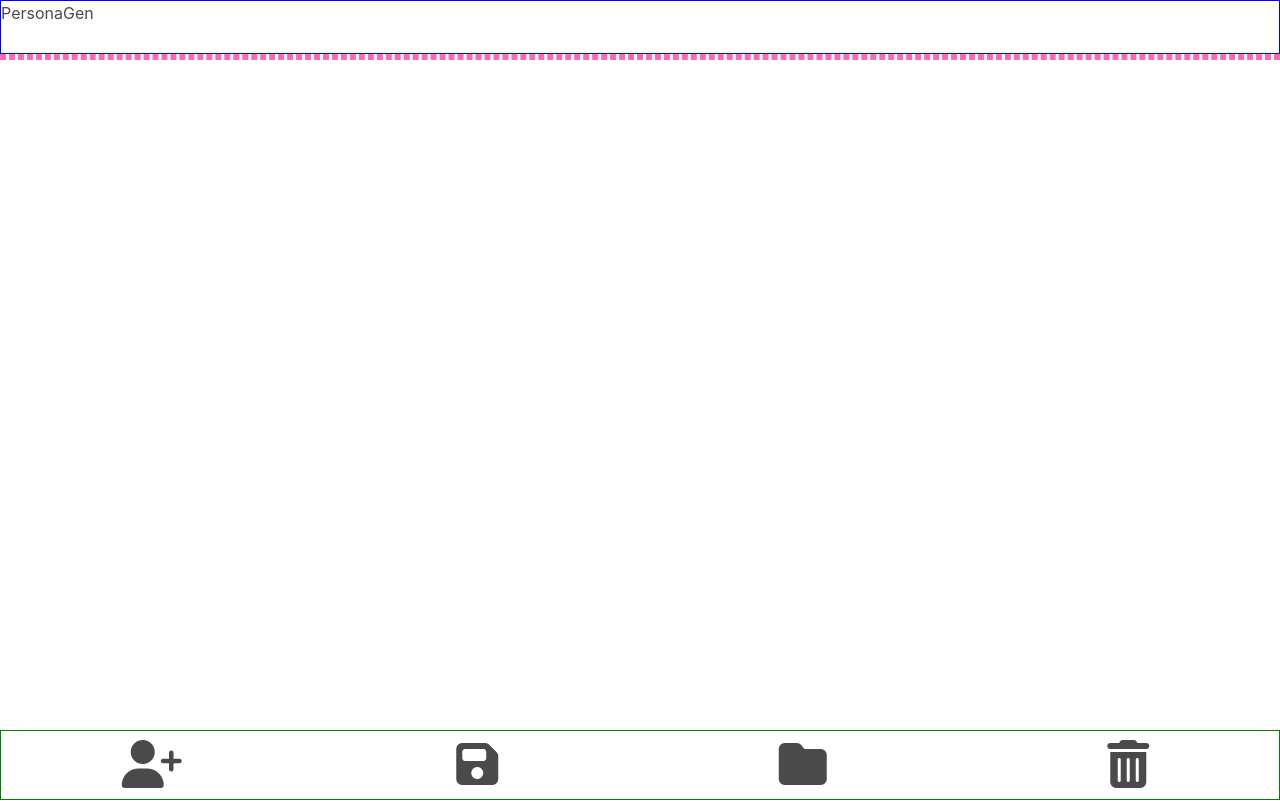
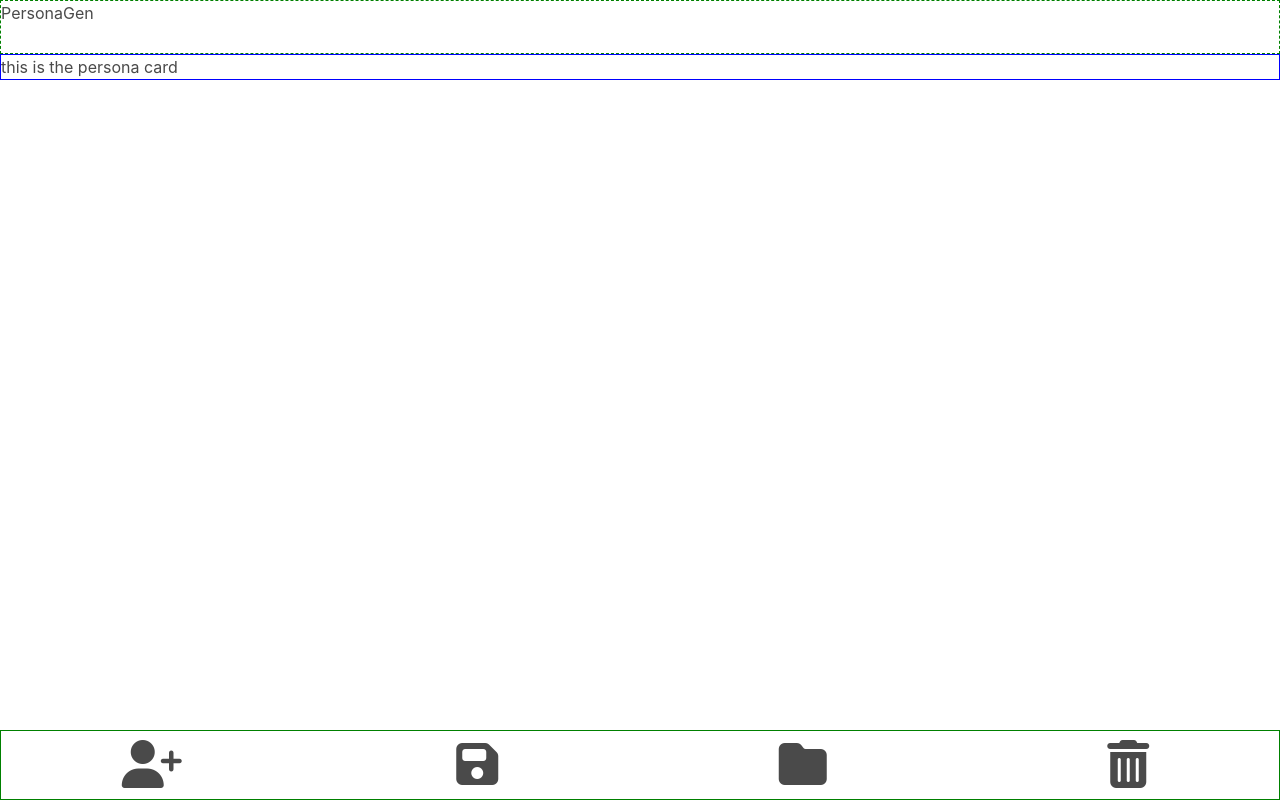
Before and after one commit to judeclark19/personaGen, a plain HTML site: page index.html in a window 1280 px wide. Drawn offline with nearby package versions, Linux system fonts and the light colour scheme; no server answers.

Commit message:
building

```diff
--- a/index.html
+++ b/index.html
@@ -30,7 +30,9 @@
       <div class="navbar-brand">PersonaGen</div>
     </nav>
 <div id="main-container">
-<!-- Main content here! -->
+<div id="persona-card">
+    this is the persona card
+</div>
 </div>
     <!-- "footer" action bar -->
     <nav class="is-fixed-bottom" id="action-bar">
--- a/style.css
+++ b/style.css
@@ -1,12 +1,13 @@
 #title-bar {
-    border: 1px solid blue;
+    border: 1px dashed green;
 }
 
 #main-container{
-    /* height: calc(100vh-54px); */
-    /* margin-top:100px!important; */
-    border: 3px dashed hotpink;
     position: relative;
+}
+
+#persona-card {
+    border: 1px solid blue;
 }
 
 #action-bar {
```
